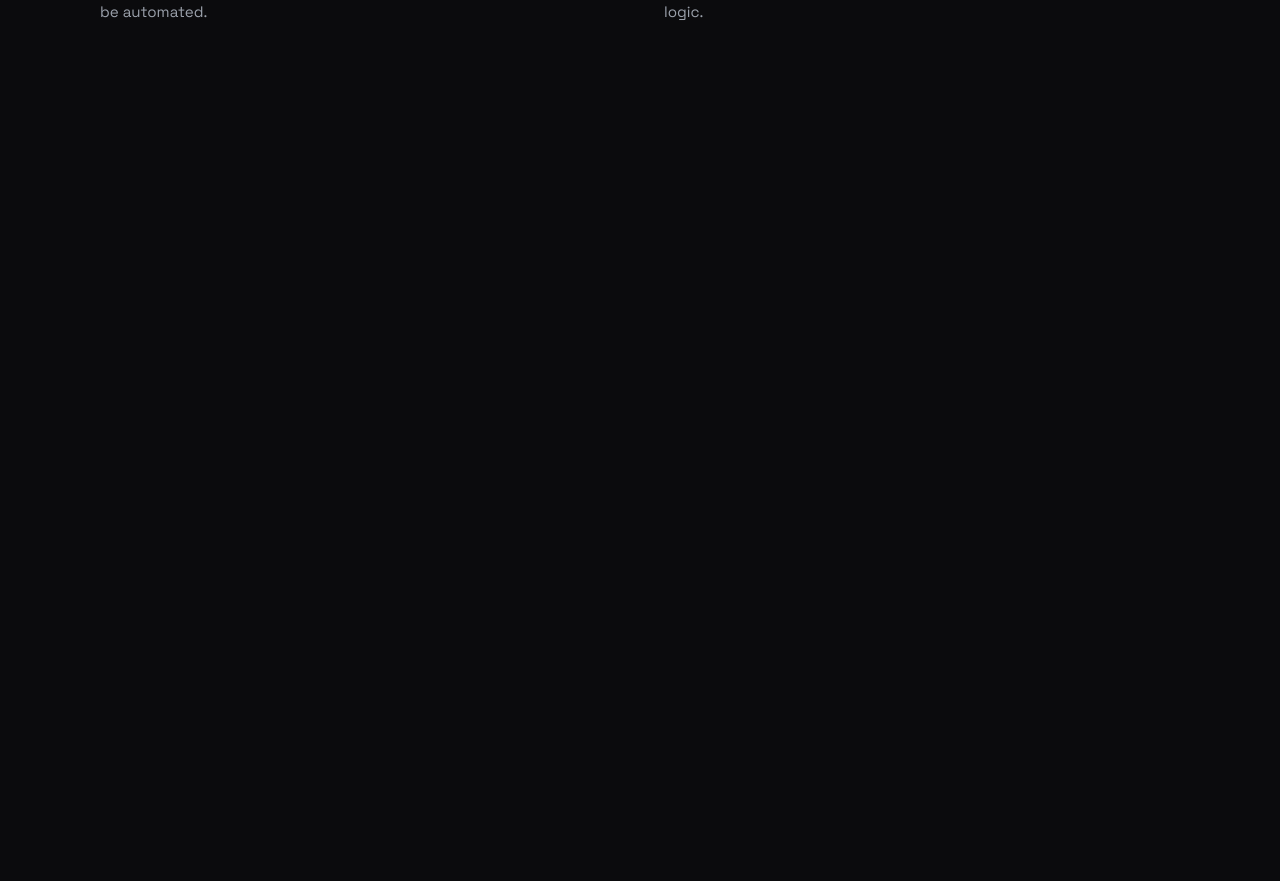
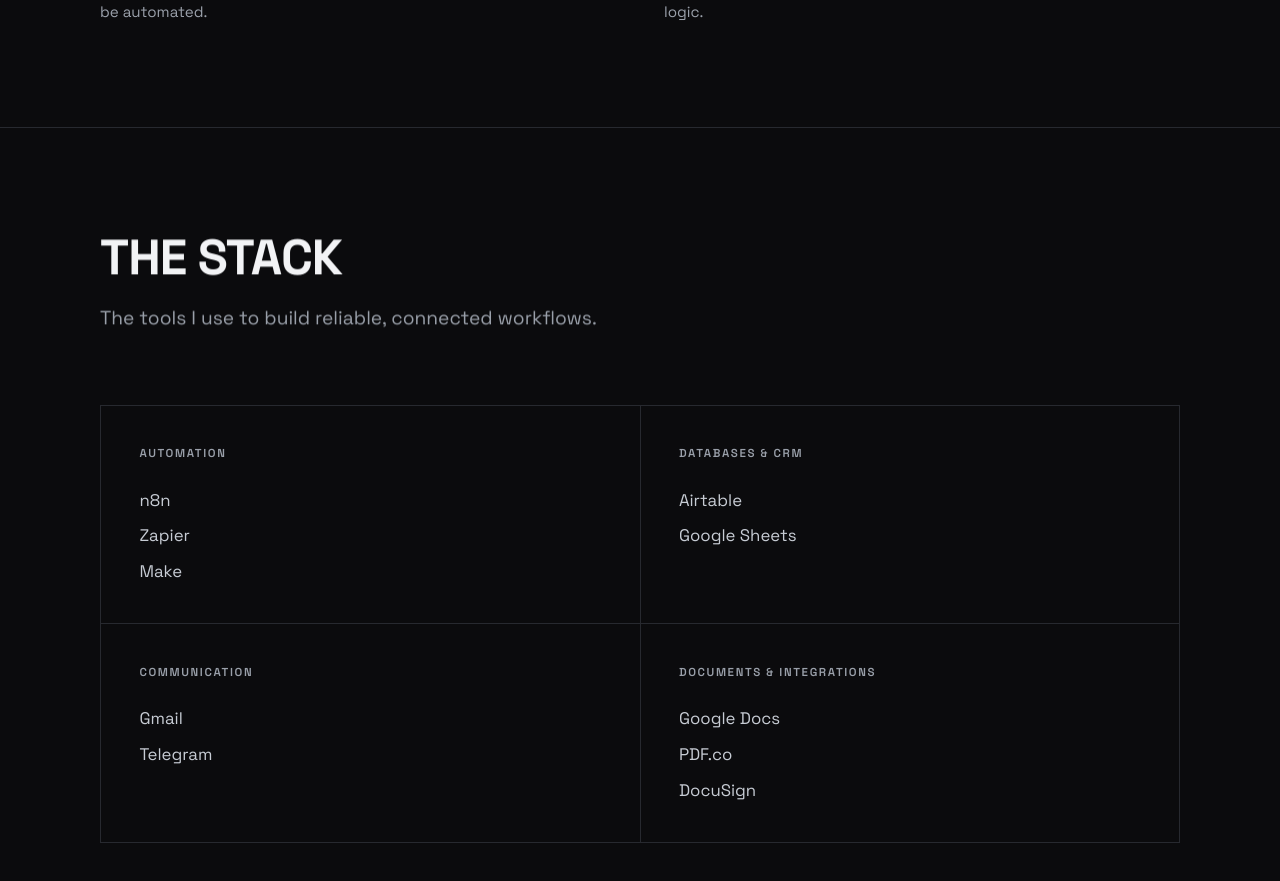
Before and after one commit to NathanielKings/automation, a React (Vite) app: page / in a window 1280 px wide. Shown: the part 3640-4521 px from the top of the page. Before the commit the page ends 3767 px from the top, so only its background shows below. Built offline with nearby package versions, Linux system fonts and the light colour scheme.

Commit message:
feat: add stack section

```diff
--- a/src/App.jsx
+++ b/src/App.jsx
@@ -4,6 +4,7 @@
 import Services from './components/Services/Services.jsx'
 import SelectedWork from './components/SelectedWork/SelectedWork.jsx'
 import Process from './components/Process/Process.jsx'
+import Stack from './components/Stack/Stack.jsx'
 import ProjectDetail from './components/ProjectDetail/ProjectDetail.jsx'
 import ScrollToTop from './components/ScrollToTop/ScrollToTop.jsx'
 
@@ -14,6 +15,7 @@
       <Services />
       <SelectedWork />
       <Process />
+      <Stack />
     </>
   )
 }
--- /dev/null
+++ b/src/components/Stack/Stack.jsx
@@ -0,0 +1,46 @@
+import Reveal from '../Reveal/Reveal.jsx'
+import styles from './Stack.module.css'
+
+const categories = [
+  { label: 'Automation', tools: ['n8n', 'Zapier', 'Make'] },
+  { label: 'Databases & CRM', tools: ['Airtable', 'Google Sheets'] },
+  { label: 'Communication', tools: ['Gmail', 'Telegram'] },
+  {
+    label: 'Documents & Integrations',
+    tools: ['Google Docs', 'PDF.co', 'DocuSign'],
+  },
+]
+
+function Stack() {
+  return (
+    <section className={styles.section} id="stack">
+      <div className="container">
+        <Reveal>
+          <div className={styles.head}>
+            <h2 className={styles.heading}>The Stack</h2>
+            <p className={styles.sub}>The tools I use to build reliable, connected workflows.</p>
+          </div>
+        </Reveal>
+
+        <Reveal delay={120}>
+          <div className={styles.grid}>
+            {categories.map((category) => (
+              <div className={styles.category} key={category.label}>
+                <span className={styles.label}>{category.label}</span>
+                <ul className={styles.tools}>
+                  {category.tools.map((tool) => (
+                    <li className={styles.tool} key={tool}>
+                      {tool}
+                    </li>
+                  ))}
+                </ul>
+              </div>
+            ))}
+          </div>
+        </Reveal>
+      </div>
+    </section>
+  )
+}
+
+export default Stack
--- /dev/null
+++ b/src/components/Stack/Stack.module.css
@@ -0,0 +1,86 @@
+.section {
+  border-top: 1px solid var(--border);
+  padding-block: clamp(4rem, 8vw, 7rem);
+}
+
+.head {
+  max-width: 46rem;
+  display: flex;
+  flex-direction: column;
+  gap: 1.25rem;
+  margin-bottom: clamp(3rem, 6vw, 4.5rem);
+}
+
+.heading {
+  font-size: clamp(1.9rem, 4.5vw, 3.1rem);
+  font-weight: 700;
+  text-transform: uppercase;
+  line-height: 1.05;
+  letter-spacing: -0.02em;
+}
+
+.sub {
+  font-size: clamp(1.05rem, 1.6vw, 1.2rem);
+  line-height: 1.6;
+  color: var(--color-gray-500);
+  max-width: 38rem;
+}
+
+.grid {
+  display: grid;
+  grid-template-columns: repeat(2, 1fr);
+  border-top: 1px solid var(--border);
+  border-left: 1px solid var(--border);
+}
+
+.category {
+  display: flex;
+  flex-direction: column;
+  gap: 1.5rem;
+  padding: clamp(1.75rem, 3vw, 2.5rem);
+  border-right: 1px solid var(--border);
+  border-bottom: 1px solid var(--border);
+}
+
+.label {
+  font-size: 0.72rem;
+  font-weight: 600;
+  letter-spacing: 0.14em;
+  text-transform: uppercase;
+  color: var(--color-gray-500);
+}
+
+.tools {
+  list-style: none;
+  margin: 0;
+  padding: 0;
+  display: flex;
+  flex-direction: column;
+  gap: 0.55rem;
+}
+
+.tool {
+  align-self: flex-start;
+  font-size: 1.05rem;
+  color: var(--color-gray-700);
+  transition:
+    color 0.2s ease,
+    transform 0.2s ease;
+}
+
+.tool:hover {
+  color: var(--color-gray-900);
+  transform: translateX(3px);
+}
+
+@media (max-width: 900px) {
+  .grid {
+    grid-template-columns: 1fr;
+  }
+}
+
+@media (prefers-reduced-motion: reduce) {
+  .tool:hover {
+    transform: none;
+  }
+}
```
